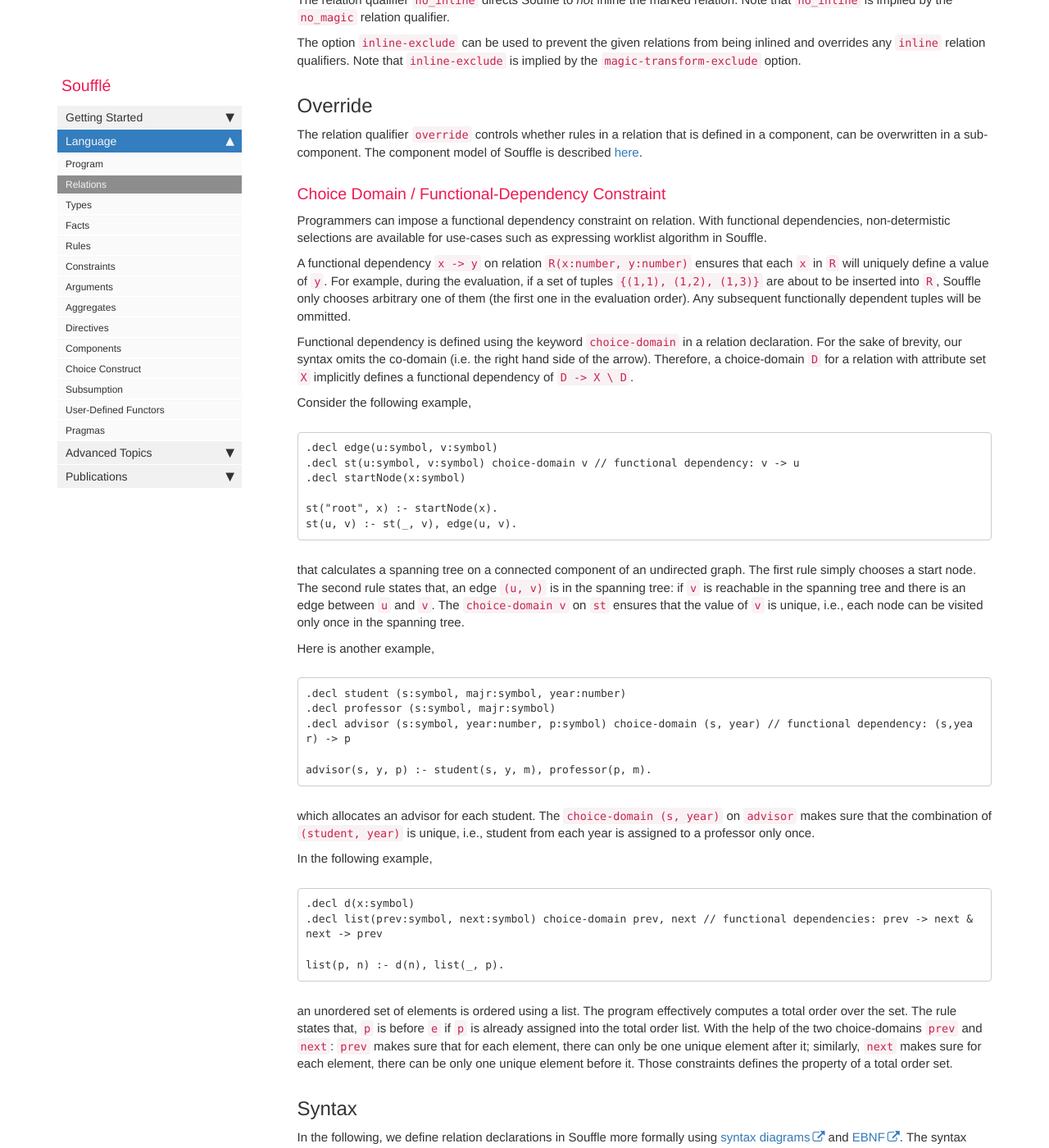
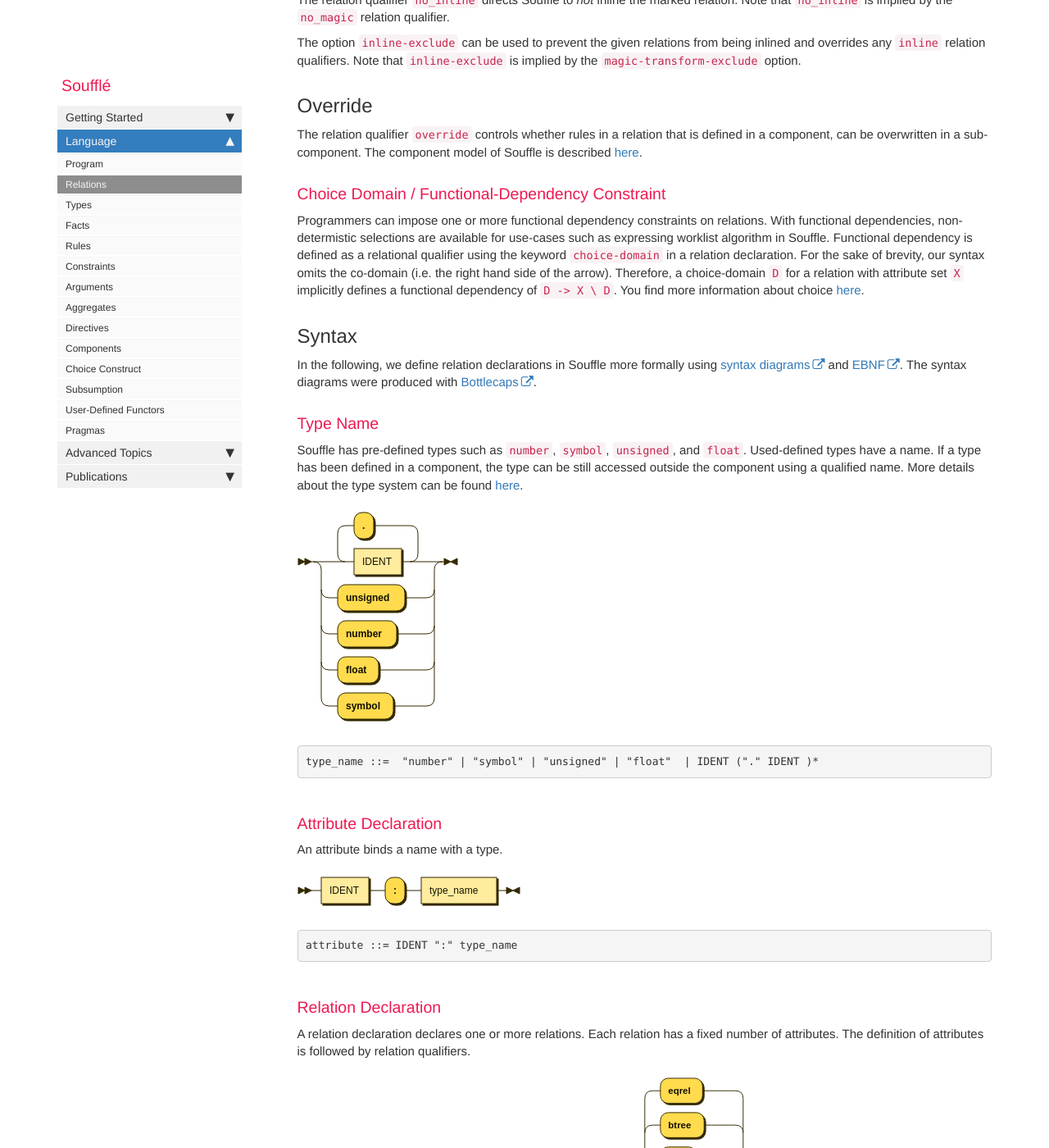
Before and after one commit to souffle-lang/souffle-lang.github.io, a Jekyll site: the page built from pages/docs/relations.md, in a window 1280 px wide and 1400 px high, scrolled down 5963 px. Shown: the whole window at 82% size. Built offline with Jekyll 4.4.1, drawn with Linux system fonts in a browser that asks for light colours; comment, search, counter and statistics services are not loaded.

Commit message:
Update relation text

````diff
--- a/pages/docs/relations.md
+++ b/pages/docs/relations.md
@@ -197,64 +197,15 @@ The relation qualifier `override` controls whether rules in a relation that is d
 The component model of Souffle is described [here](components).
 
 ### Choice Domain / Functional-Dependency Constraint
-Programmers can impose a functional dependency constraint on relation.
+Programmers can impose one or more functional dependency constraints on relations.
 With functional dependencies, non-determistic selections are available for use-cases
-such as expressing worklist algorithm in Souffle.
-
-A functional dependency `x -> y` on relation `R(x:number, y:number)` ensures that
-each `x` in `R` will uniquely define a value of `y`.
-For example, during the evaluation, if a set of tuples `{(1,1), (1,2), (1,3)}`
-are about to be inserted into `R`, Souffle only chooses arbitrary one of them
-(the first one in the evaluation order). Any subsequent functionally dependent
-tuples will be ommitted.
-
-Functional dependency is defined using the keyword `choice-domain` in a relation
+such as expressing worklist algorithm in Souffle.  Functional dependency
+is defined as a relational qualifier using the keyword `choice-domain` in a relation
 declaration.  For the sake of brevity, our syntax omits the co-domain (i.e. the
 right hand side of the arrow).  Therefore, a choice-domain `D` for a relation with
 attribute set `X` implicitly defines a functional dependency of `D -> X \ D`.
+You find more information about choice [here](choice).
 
-Consider the following example,
-```
-.decl edge(u:symbol, v:symbol)
-.decl st(u:symbol, v:symbol) choice-domain v // functional dependency: v -> u
-.decl startNode(x:symbol)
-
-st("root", x) :- startNode(x).
-st(u, v) :- st(_, v), edge(u, v).
-```
-that calculates a spanning tree on a connected component of an undirected graph.
-The first rule simply chooses a start node.
-The second rule states that, an edge `(u, v)` is in the spanning tree: if `v` is
-reachable in the spanning tree and there is an edge between `u` and `v`.
-The `choice-domain v` on `st` ensures that the value of `v` is unique, i.e.,
-each node can be visited only once in the spanning tree.
-
-Here is another example,
-```
-.decl student (s:symbol, majr:symbol, year:number)
-.decl professor (s:symbol, majr:symbol)
-.decl advisor (s:symbol, year:number, p:symbol) choice-domain (s, year) // functional dependency: (s,year) -> p
-
-advisor(s, y, p) :- student(s, y, m), professor(p, m).
-```
-which allocates an advisor for each student. The `choice-domain (s, year)`
-on `advisor` makes sure that the combination of `(student, year)` is unique,
-i.e., student from each year is assigned to a professor only once.
-
-In the following example,
-```
-.decl d(x:symbol)
-.decl list(prev:symbol, next:symbol) choice-domain prev, next // functional dependencies: prev -> next & next -> prev
-
-list(p, n) :- d(n), list(_, p).
-```
-an unordered set of elements is ordered using a list.
-The program effectively computes a total order over the set.
-The rule states that, `p` is before `e` if `p` is already assigned into the total order list.
-With the help of the two choice-domains `prev` and `next`:
-`prev` makes sure that for each element, there can only be one unique element after
-it; similarly, `next` makes sure for each element, there can be only one unique
-element before it. Those constraints defines the property of a total order set.
 
 ## Syntax
 In the following, we define relation declarations in Souffle more formally using [syntax diagrams](https://en.wikipedia.org/wiki/Syntax_diagram) and [EBNF](https://en.wikipedia.org/wiki/Extended_Backus–Naur_form). The syntax diagrams were produced with [Bottlecaps](https://www.bottlecaps.de/rr/ui).
````
